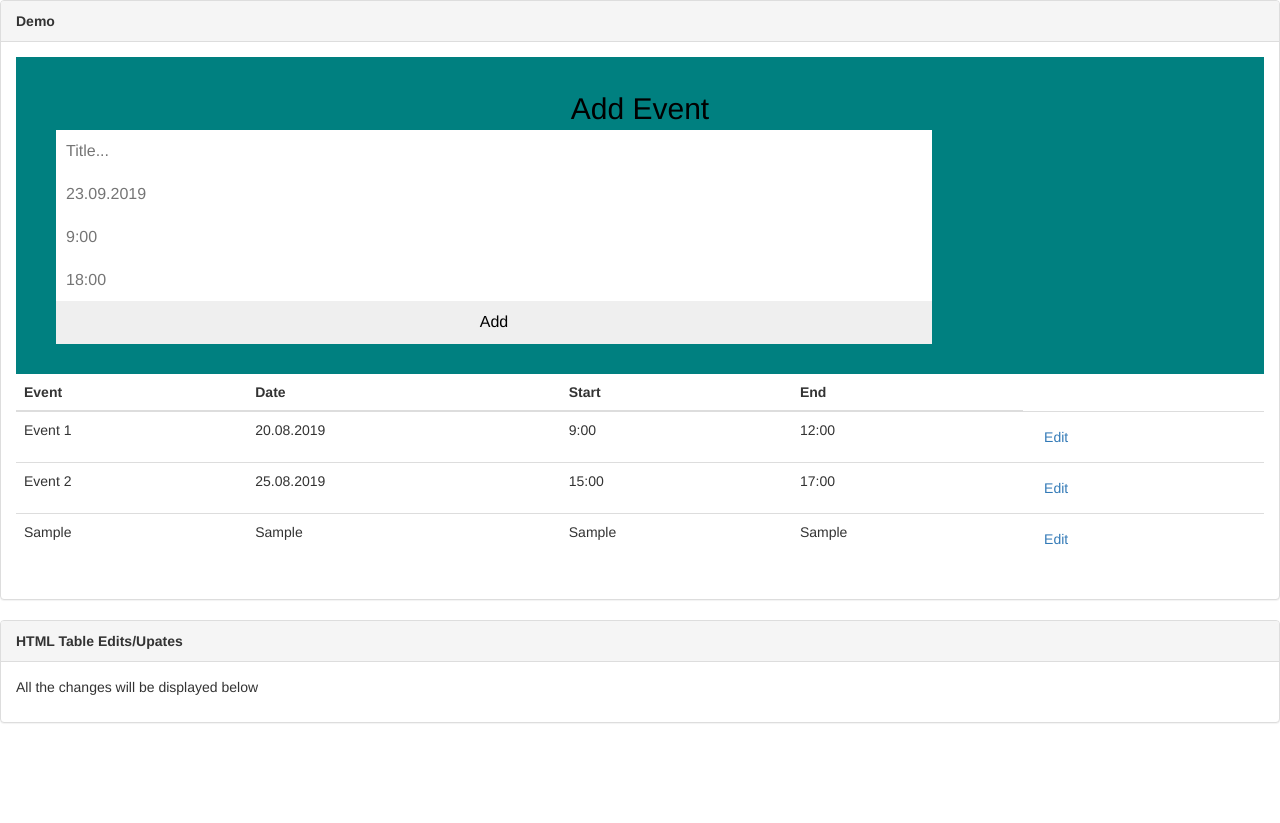
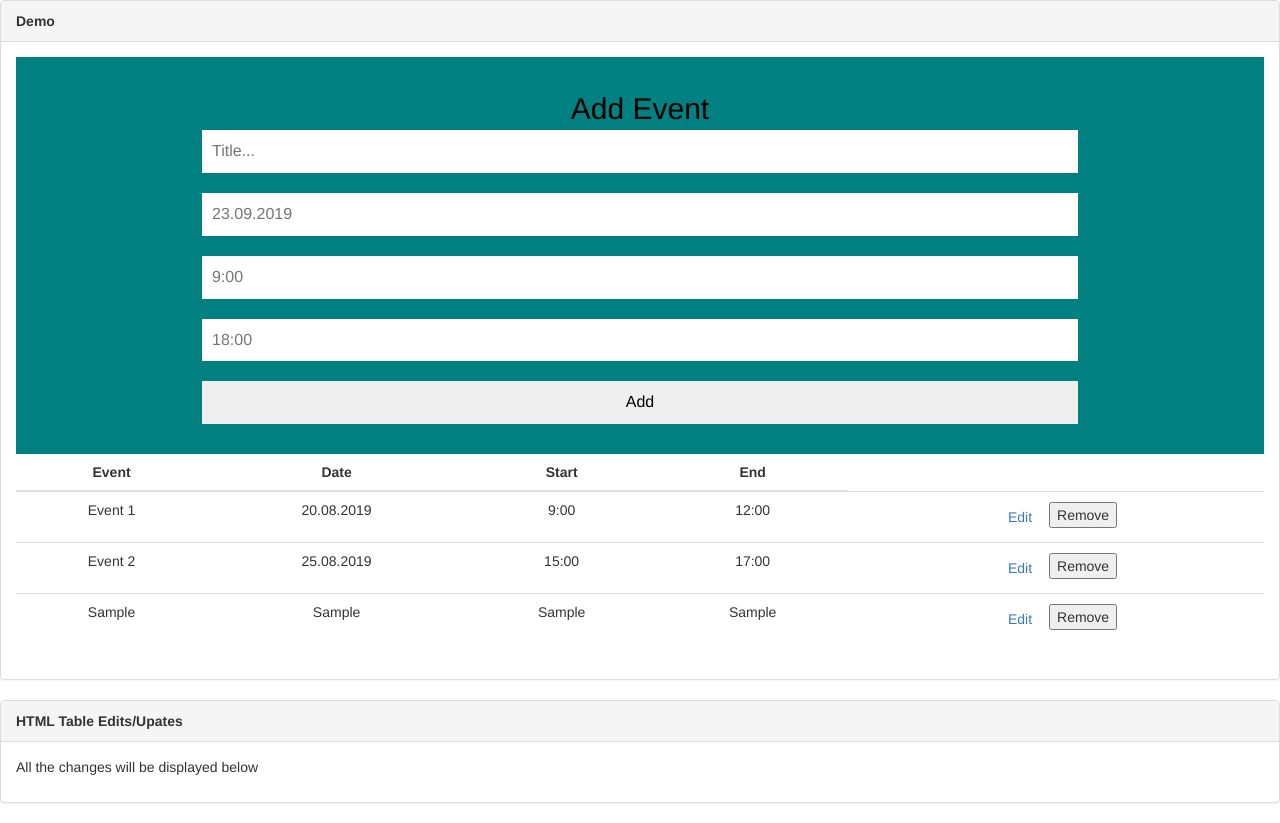
Before and after one commit to TkhiienLok/EventList, a plain HTML site: page index.html in a window 1280 px wide. Both pictures are taken after typing "Sample", "Sample", "Sample", "Sample" into the empty fields and a click on the input "Add". Before the commit the page ends 800 px from the top, so only its background shows below. Drawn offline with nearby package versions, Linux system fonts and the light colour scheme.

Commit message:
Remove Event

```diff
--- a/css/styles.css
+++ b/css/styles.css
@@ -62,18 +62,18 @@ body {
     width: 7px;
   }
 
-  /* Style the close button */
-  .close {
-    position: absolute;
-    right: 0;
-    top: 0;
-    padding: 12px 16px 12px 16px;
-  }
+.tbl_user_data {
+    text-align: center;
+}
 
-  .close:hover {
-    background-color: #f44336;
-    color: white;
-  }
+th {
+    text-align: center;
+}
+
+#myForm {
+    text-align: center;
+}
+
   .edit {
       position: absolute;
       right: 30;
@@ -108,7 +108,6 @@ body {
     border-radius: 0;
     width: 75%;
     padding: 10px;
-    float: left;
     font-size: 16px;
   }
 
--- a/index.html
+++ b/index.html
@@ -17,7 +17,7 @@
         <div id="myDIV" class="header">
             <h2 style="margin:5px">Add Event</h2>
             <form action="" method="post" id="myForm">
-                <input type="text" id="title" placeholder="Title...">
+                <input type="text" id="title" placeholder="Title..."><br/><br/>
                 <input type="text" id="date" placeholder="23.09.2019"><br/><br/>
                 <input type="text" id="start" placeholder="9:00"><br/><br/>
                 <input type="text" id="end" placeholder="18:00"><br/><br/>
--- a/js/myscript.js
+++ b/js/myscript.js
@@ -58,7 +58,8 @@ $(document).ready(function($)
 
 						//only show this button if edit button is clicked
 						tbl +='<span class="btn_save"> <a href="#" class="btn btn-link"  row_id="'+row_id+'"> Save</a> | </span>';
-						tbl +='<span class="btn_cancel"> <a href="#" class="btn btn-link" row_id="'+row_id+'"> Cancel</a> | </span>';
+                        tbl +='<span class="btn_cancel"> <a href="#" class="btn btn-link" row_id="'+row_id+'"> Cancel</a> | </span>';
+                        tbl +='<button type="button" class="btn_remove" row_id="'+row_id+'"> Remove </button>';
 
 					tbl +='</td>';
 					//--->edit options > end
@@ -239,16 +240,7 @@ $(document).ready(function($)
 	});
     //--->save whole row entery > end
 
-    //when pressing add span
-    $(document).on('click', '.addBtn', function(event)
-	{
-        name = document.getElementById("myInput").value;
-
-        ajax_data.push({fname:name, lname:"Anonim", email:"johndoe@gmail.com"});
-        console.log(ajax_data);
-        // $('#myTable').append('<tr><td>my data</td><td>more data</td></tr>');
-    });
-
+    //add event from form
     $('#myForm').submit(function(event) {
         event.preventDefault();
         var $inputs = $('#myForm :input');
@@ -258,7 +250,9 @@ $(document).ready(function($)
         });
 
         var row_id = random_id();
+        ajax_data.push(values);
 
+        //add the row
         $('#displayArea').append('<tr row_id="'+row_id+'"><td> <div class="row_data" edit_type="click" col_name="title">' +
         values.title + '</div></td><td><div class="row_data" edit_type="click" col_name="date">' +
         values.date + '</div></td><td><div class="row_data" edit_type="click" col_name="start">' +
@@ -266,12 +260,17 @@ $(document).ready(function($)
         values.end + '</div></td>'+
         '<td>'+'<span class="btn_edit" > <a href="#" class="btn btn-link " row_id="'+row_id+'" > Edit</a> </span>'+
         '<span class="btn_save"> <a href="#" class="btn btn-link"  row_id="'+row_id+'"> Save</a> | </span>'+
-        '<span class="btn_cancel"> <a href="#" class="btn btn-link" row_id="'+row_id+'"> Cancel</a> | </span>'+'</td>'+
+        '<span class="btn_cancel"> <a href="#" class="btn btn-link" row_id="'+row_id+'"> Cancel</a> | </span>'+
+        '<button type="button" class="btn_remove" row_id=">'+row_id+'"> Remove </button>'+'</td>'+
         '</tr>');
         $("input[type=text], textarea").val("");
         $(document).find('.btn_save').hide();
 	    $(document).find('.btn_cancel').hide();
       });
 
+    $('#displayArea').on('click','.btn_remove', function(){
+        $(this).closest('tr').remove();
+    })
+
 
 });
```
